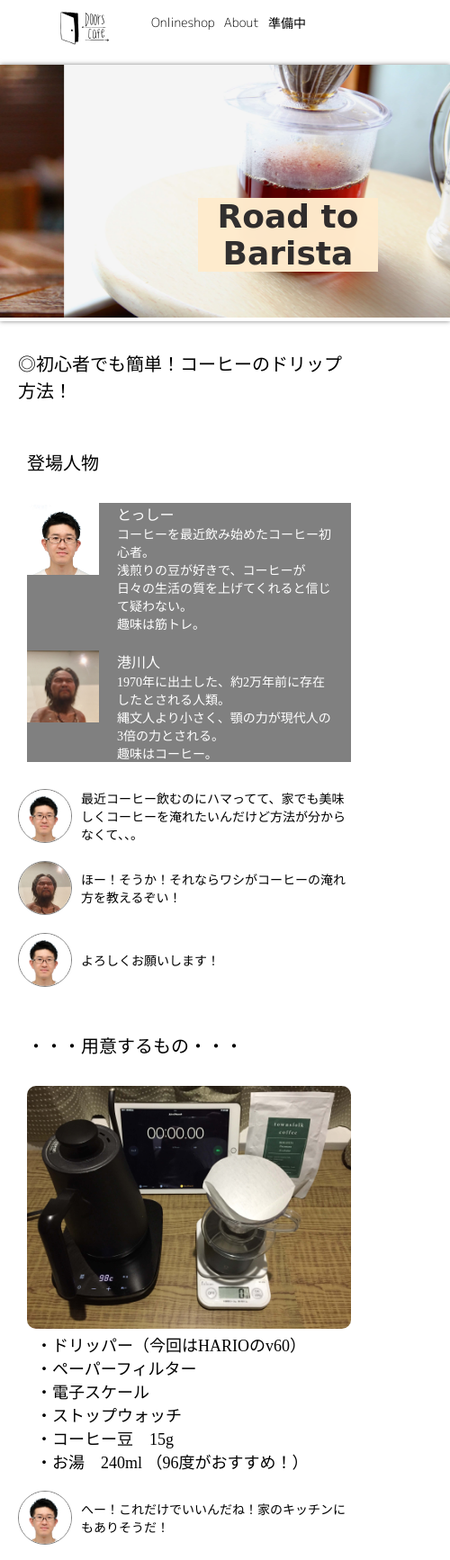
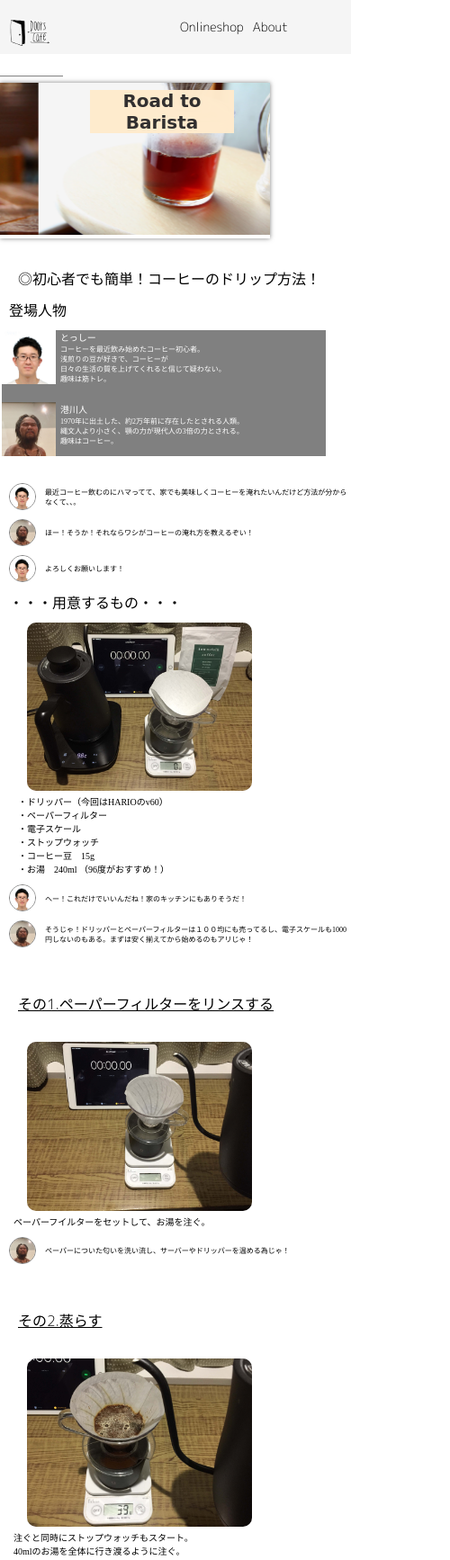
Before and after one commit to toshiaki21/coffee_site_fujioka, a plain HTML site: page index.html in a window 390 px wide. Shown: the top 1734 px of the page at 90% size, 500 px wide, since content can reach past the window. Drawn offline with Linux system fonts and the light colour scheme; a script that the page names is missing; a web font is replaced by a local one.

Commit message:
修正しました。

```diff
--- a/index.html
+++ b/index.html
@@ -30,13 +30,12 @@
         <ul>
           <li><a href="#onlineshop">Onlineshop</a></li>
           <li><a href="#about">About</a></li>
-          <li><a href="">準備中</a></li>
         </ul>
       </div>
     </header>
 
     <main>
-      <section>
+      <section class="slider">
 
         <div class="cp_cssslider">
           <div class="cp_slidewrapper">
@@ -53,7 +52,7 @@
 
 
 <section>
-  <h1>◎初心者でも簡単！コーヒーのドリップ方法！</h1>
+  <h5>◎初心者でも簡単！コーヒーのドリップ方法！</h5>
 
 <h2>登場人物</h2>
 <div class="member">
@@ -104,7 +103,6 @@
         <li>・ストップウォッチ</li>
         <li>・コーヒー豆　15g</li>
         <li>・お湯　240ml （96度がおすすめ！）</li>
-
         </ul>
     </div>
   </div>
--- a/style.css
+++ b/style.css
@@ -1,11 +1,11 @@
 header{
 	width: 100%;
-  height: 60px;
-  padding: 10px 20px;
+  height: 100px;
   display: flex;
   justify-content: space-between;
   align-items: center;
-  padding-top: 20px;
+  padding-top: -15px;
+	background-color: whitesmoke;
 }
 
 .header-left{
@@ -13,6 +13,18 @@ header{
   height: 180px;
   margin-left: 20px;
   margin-top: 20px;
+}
+
+.header-right ul{
+  display: flex;
+  color: black;
+  margin-right: 50px;
+	font-family: 'M PLUS Rounded 1c', sans-serif;
+}
+
+.header-right li{
+  margin-right: 50px;
+  font-size: 18px;
 }
 
 .header-right ul{
@@ -62,7 +74,7 @@ header{
   animation-direction:normal;
   }
 
-h1{
+h5{
 	font-size: 40px;
 	margin: 20px 0px 0px 20px;
 	font-family: 'M PLUS Rounded 1c', sans-serif;
@@ -316,18 +328,24 @@ header{
 	position:sticky;
   top:0;
 	width: 100%;
-	height: 40px;
+	height: 60px;
+  display: flex;
+  /* justify-content: space-between;	 */
+  align-items: center;
+  padding-top: -15px;
+	background-color: whitesmoke;
 }
 
 	.header-left{
-	width: 100px;
+	width: 80px;
 	height: auto;
+	margin-left: -10px;
 }
 
 .header-right ul{
   display: flex;
   color: black;
-  margin-right: 20px;
+  margin-right: 60px;
 	font-family: 'M PLUS Rounded 1c', sans-serif;
 }
 
@@ -337,8 +355,12 @@ header{
 }
 
 /* スライダー */
+.slider{
+	margin-left: -90px;
+}
+
 .cp_cssslider {
-	width: 500px;
+	width: 300px;
 	height: auto;
 	overflow: hidden;
 	margin: 2em auto;
@@ -347,7 +369,7 @@ header{
 }
 
 .cp_slide_item {
-	width: 500px;
+	width: 300px;
 	height: auto;
 	float: left;
 	position: relative;
@@ -365,20 +387,20 @@ header{
 	transform: translateX(0);
 	}
 	20% {
-	-webkit-transform: translateX(-100px);
-	transform: translateX(-2000px);
+	-webkit-transform: translateX(-60px);
+	transform: translateX(-1200px);
 	}
 	40% {
-	-webkit-transform: translateX(-200px);
-	transform: translateX(-1500px);
+	-webkit-transform: translateX(-120px);
+	transform: translateX(-900px);
 	}
 	60% {
-	-webkit-transform: translateX(-300px);
-	transform: translateX(-1000px);
+	-webkit-transform: translateX(-180px);
+	transform: translateX(-600px);
 	}
 	80% {
-	-webkit-transform: translateX(-400px);
-	transform: translateX(-500px);
+	-webkit-transform: translateX(-240px);
+	transform: translateX(-300px);
 	}
 	100% {
 	-webkit-transform: translateX(0);
@@ -392,20 +414,20 @@ header{
 	transform: translateX(0);
 	}
 	20% {
-	-webkit-transform: translateX(-500px);
-	transform: translateX(-500px);
+	-webkit-transform: translateX(-300px);
+	transform: translateX(-300px);
 	}
 	40% {
-	-webkit-transform: translateX(-1000px);
-	transform: translateX(-1000px);
+	-webkit-transform: translateX(-600px);
+	transform: translateX(-600px);
 	}
 	60% {
-	-webkit-transform: translateX(-1500px);
-	transform: translateX(-1500px);
+	-webkit-transform: translateX(-900px);
+	transform: translateX(-900px);
 	}
 	80% {
-	-webkit-transform: translateX(-2000px);
-	transform: translateX(-2000px);
+	-webkit-transform: translateX(-1200px);
+	transform: translateX(-1200px);
 	}
 	100% {
 	-webkit-transform: translateX(0);
@@ -415,12 +437,12 @@ header{
 
 .main-title{
 	text-align: center;
-	width: 200px;
-  font-size: 36px;
+	width: 160px;
+  font-size: 20px;
   font-weight: 600;
 	position: absolute;
-	top: 200px;
-	left: 200px;
+	top: 100px;
+	left: 100px;
 	color: rgb(47, 45, 45);
 	background-color:blanchedalmond;
 	font-family: 'Oswald', sans-serif;
@@ -429,14 +451,16 @@ header{
 }
 
 
-h1{
-	font-size: 20px;
+h5{
+	font-size: 16px;
 	margin: 20px 0px 0px 20px;
 	font-family: 'M PLUS Rounded 1c', sans-serif;
 }
 
+
+
 .sub-title{
-	font-size: 22px;
+	font-size: 16px;
 	text-align: start;
 	margin: 50px 0px 30px 20px ;
 	font-family: 'M PLUS Rounded 1c', sans-serif;
@@ -446,31 +470,36 @@ h1{
 }
 
 h2{
-	font-size: 20px;
+	font-size: 16px;
 	text-align: start;
-	margin: 50px 0px 30px 30px ;
+	margin: 10px 0px 10px 10px ;
 	font-family: 'M PLUS Rounded 1c', sans-serif;
 }
 
 .profile{
-	width: 80px;
-	height: 80px;
+	width: 60px;
+	height: 60px;
 }
 
 .member{
 	display: block;
+	width: 360px;
 	justify-content:center;
-	margin: 30px 0px 30px 30px;
+	margin: 0px 0px 30px 2px;
 	background-color: gray;
 	color: white;
 }
 
 p{
-	font-size: 14px;
+	font-size: 8px;
 }
 
 h3{
-	font-size: 16px;
+	font-size: 10px;
+}
+
+li{
+	font-size: 10px;
 }
 
 .intro{
@@ -481,30 +510,61 @@ h3{
 
 .us{
 	display: block;
-	margin-left: 20px;
+	margin-left: 5px;
 }
+
+.tool li{
+	font-size: 10px;
+}
+
+.talk{
+	display: flex;
+	margin: 10px 0px 10px 10px;
+	align-items: center;
+}
+
+.talk-pic{
+	width: 30px;
+	height: 30px;
+	border-radius: 50%;
+	border: solid 1px gray;
+}
+
+
 
 .process{
 	display: block;
 }
 
 .coffee-pic{
-	width: 440px;
+	width: 250px;
 	height: auto;
 	border-radius: 10px;
 }
-.process li{
-	font-size: 18px;
-	margin-left: -20px;
+
+
+.process ul{
+	margin-left: -10px;
+	font-size: 14px;
 }
 
 .description{
-	margin-left: 10px;
+	font-size: 10px;
+	margin-left: -15px;
+	margin-top: 0px;
 }
+
+.store-pic{
+	width: 260px;
+	height: auto;
+	margin-bottom: 20px;
+}
+
+
 
 .insta{
 	/* width: 100px;
-	height: 200px; */
+  height: 200px; */
 	display: block;
 }
 
@@ -513,8 +573,16 @@ h3{
 }
 
 footer{
-	font-size: 18px;
+	font-size: 12px;
 }
 
+h4{
+	font-size: 10px;
+	margin-left: -15px;
+}
+
+.post{
+	margin: 0px 0px 0px 15px;
+	}
 
 }
```
